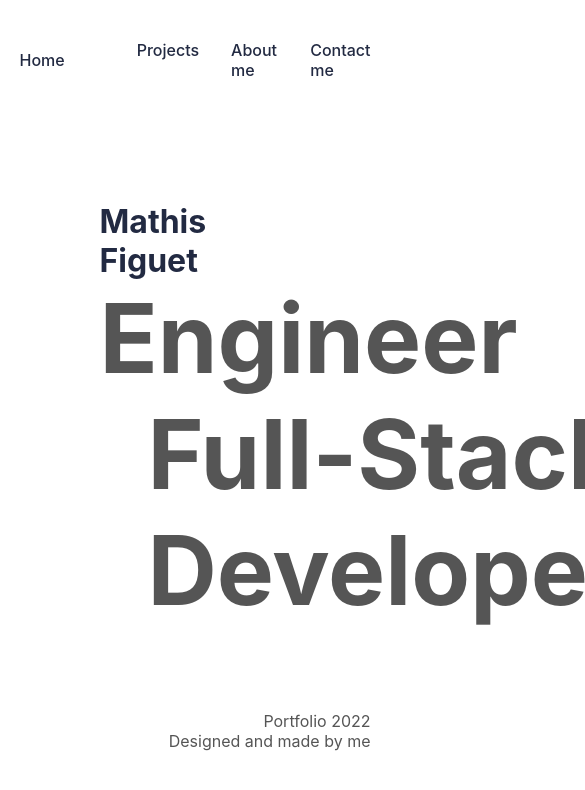
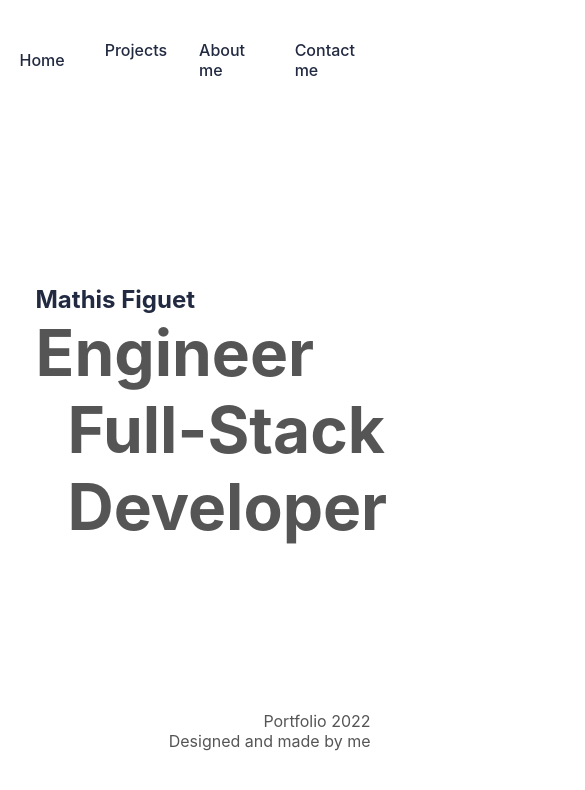
Before and after one commit to Zennyth/3DPortfolio, a Vue app: page / in a window 390 px wide. Shown: the top 790 px of the page, 585 px wide, since content can reach past the window. Built offline with nearby package versions, Linux system fonts and the light colour scheme.

Commit message:
add responsive

```diff
--- a/src/assets/sass/custom/_variables.scss
+++ b/src/assets/sass/custom/_variables.scss
@@ -13,3 +13,13 @@ $vue: #42b883 !default;
 
 // font
 $font: "TT Hoves",-apple-system,BlinkMacSystemFont,"Segoe UI",Roboto,Oxygen,Ubuntu,Cantarell,"Open Sans","Helvetica Neue",sans-serif;
+
+// breakpoints
+$breakpoints: (
+  xs: 0,
+  sm: 576px,
+  md: 768px,
+  lg: 992px,
+  xl: 1366px,
+  xxl: 1460px,
+);
--- a/src/assets/sass/custom/components/_hero.scss
+++ b/src/assets/sass/custom/components/_hero.scss
@@ -8,11 +8,11 @@
     padding: 0 5em;
 
     h5 {
-      font-size: 2rem;
+      font-size: 2em;
       margin: 0;
     }
     h1 {
-      font-size: 6rem;
+      font-size: 6em;
       margin: 0;
       display: flex;
       flex-direction: column;
@@ -23,5 +23,18 @@
         }
       }
     }
+
+    @include media-breakpoint-down(xl) {
+      h5 {
+        font-size: 1.5em;
+      }
+      h1 {
+        font-size: 4em;
+      }
+    }
+
+    @include media-breakpoint-down(md) {
+      padding: 0 1em;
+    }
   }
 }
--- a/src/assets/sass/custom/components/_navbar.scss
+++ b/src/assets/sass/custom/components/_navbar.scss
@@ -18,6 +18,10 @@ header {
       &-link {
         font-size: 1rem;
         margin-left: 2em;
+
+        &:first-child {
+          margin-left: 0;
+        }
       }
     }
   }
--- /dev/null
+++ b/src/assets/sass/custom/mixins/_breakpoints.scss
@@ -0,0 +1,147 @@
+// Breakpoint viewport sizes and media queries.
+//
+// Breakpoints are defined as a map of (name: minimum width), order from small to large:
+//
+//    (xs: 0, sm: 576px, md: 768px, lg: 992px, xl: 1200px)
+//
+// The map defined in the `$breakpoints` global variable is used as the `$breakpoints` argument by default.
+
+// Name of the next breakpoint, or null for the last breakpoint.
+//
+//    >> breakpoint-next(sm)
+//    md
+//    >> breakpoint-next(sm, (xs: 0, sm: 576px, md: 768px, lg: 992px, xl: 1200px))
+//    md
+//    >> breakpoint-next(sm, $breakpoint-names: (xs sm md lg xl))
+//    md
+@function breakpoint-next(
+  $name,
+  $breakpoints: $breakpoints,
+  $breakpoint-names: map-keys($breakpoints)
+) {
+  $n: index($breakpoint-names, $name);
+  @return if(
+    $n != null and $n < length($breakpoint-names),
+    nth($breakpoint-names, $n + 1),
+    null
+  );
+}
+
+// Minimum breakpoint width. Null for the smallest (first) breakpoint.
+//
+//    >> breakpoint-min(sm, (xs: 0, sm: 576px, md: 768px, lg: 992px, xl: 1200px))
+//    576px
+@function breakpoint-min($name, $breakpoints: $breakpoints) {
+  $min: map-get($breakpoints, $name);
+  @return if($min != 0, $min, null);
+}
+
+// Maximum breakpoint width. Null for the largest (last) breakpoint.
+// The maximum value is calculated as the minimum of the next one less 0.02px
+// to work around the limitations of `min-` and `max-` prefixes and viewports with fractional widths.
+// See https://www.w3.org/TR/mediaqueries-4/#mq-min-max
+// Uses 0.02px rather than 0.01px to work around a current rounding bug in Safari.
+// See https://bugs.webkit.org/show_bug.cgi?id=178261
+//
+//    >> breakpoint-max(sm, (xs: 0, sm: 576px, md: 768px, lg: 992px, xl: 1200px))
+//    767.98px
+@function breakpoint-max($name, $breakpoints: $breakpoints) {
+  $next: breakpoint-next($name, $breakpoints);
+  @return if($next, breakpoint-min($next, $breakpoints) - 0.02, null);
+}
+
+// Returns a blank string if smallest breakpoint, otherwise returns the name with a dash in front.
+// Useful for making responsive utilities.
+//
+//    >> breakpoint-infix(xs, (xs: 0, sm: 576px, md: 768px, lg: 992px, xl: 1200px))
+//    ""  (Returns a blank string)
+//    >> breakpoint-infix(sm, (xs: 0, sm: 576px, md: 768px, lg: 992px, xl: 1200px))
+//    "-sm"
+@function breakpoint-infix($name, $breakpoints: $breakpoints) {
+  @return if(breakpoint-min($name, $breakpoints) == null, "", "-#{$name}");
+}
+
+// Media of at least the minimum breakpoint width. No query for the smallest breakpoint.
+// Makes the @content apply to the given breakpoint and wider.
+@mixin media-breakpoint-up($name, $breakpoints: $breakpoints) {
+  $min: breakpoint-min($name, $breakpoints);
+  @if $min {
+    @media (min-width: $min) {
+      @content;
+    }
+  } @else {
+    @content;
+  }
+}
+
+// Media of at most the maximum breakpoint width. No query for the largest breakpoint.
+// Makes the @content apply to the given breakpoint and narrower.
+@mixin media-breakpoint-down($name, $breakpoints: $breakpoints) {
+  $max: breakpoint-max($name, $breakpoints);
+  @if $max {
+    @media (max-width: $max) {
+      @content;
+    }
+  } @else {
+    @content;
+  }
+}
+
+// Media that spans multiple breakpoint widths.
+// Makes the @content apply between the min and max breakpoints
+@mixin media-breakpoint-between(
+  $lower,
+  $upper,
+  $breakpoints: $breakpoints
+) {
+  $min: breakpoint-min($lower, $breakpoints);
+  $max: breakpoint-max($upper, $breakpoints);
+
+  @if $min != null and $max != null {
+    @media (min-width: $min) and (max-width: $max) {
+      @content;
+    }
+  } @else if $max == null {
+    @include media-breakpoint-up($lower, $breakpoints) {
+      @content;
+    }
+  } @else if $min == null {
+    @include media-breakpoint-down($upper, $breakpoints) {
+      @content;
+    }
+  }
+}
+
+// Media between the breakpoint's minimum and maximum widths.
+// No minimum for the smallest breakpoint, and no maximum for the largest one.
+// Makes the @content apply only to the given breakpoint, not viewports any wider or narrower.
+@mixin media-breakpoint-only($name, $breakpoints: $breakpoints) {
+  $min: breakpoint-min($name, $breakpoints);
+  $max: breakpoint-max($name, $breakpoints);
+
+  @if $min != null and $max != null {
+    @media (min-width: $min) and (max-width: $max) {
+      @content;
+    }
+  } @else if $max == null {
+    @include media-breakpoint-up($name, $breakpoints) {
+      @content;
+    }
+  } @else if $min == null {
+    @include media-breakpoint-down($name, $breakpoints) {
+      @content;
+    }
+  }
+}
+
+// For each breakpoint, define the maximum width of the container in a media query
+@mixin make-container-max-widths(
+  $max-widths: $container-max-widths,
+  $breakpoints: $breakpoints
+) {
+  @each $breakpoint, $container-max-width in $max-widths {
+    @include media-breakpoint-up($breakpoint, $breakpoints) {
+      max-width: $container-max-width;
+    }
+  }
+}
--- a/src/assets/sass/main.scss
+++ b/src/assets/sass/main.scss
@@ -1,3 +1,5 @@
+
+@import "./custom/mixins/breakpoints";
 
 @import "./custom/variables";
 @import "./custom/app";
```
Also changed, not shown: 2 other files (tests, documents, lock files or other folders).
